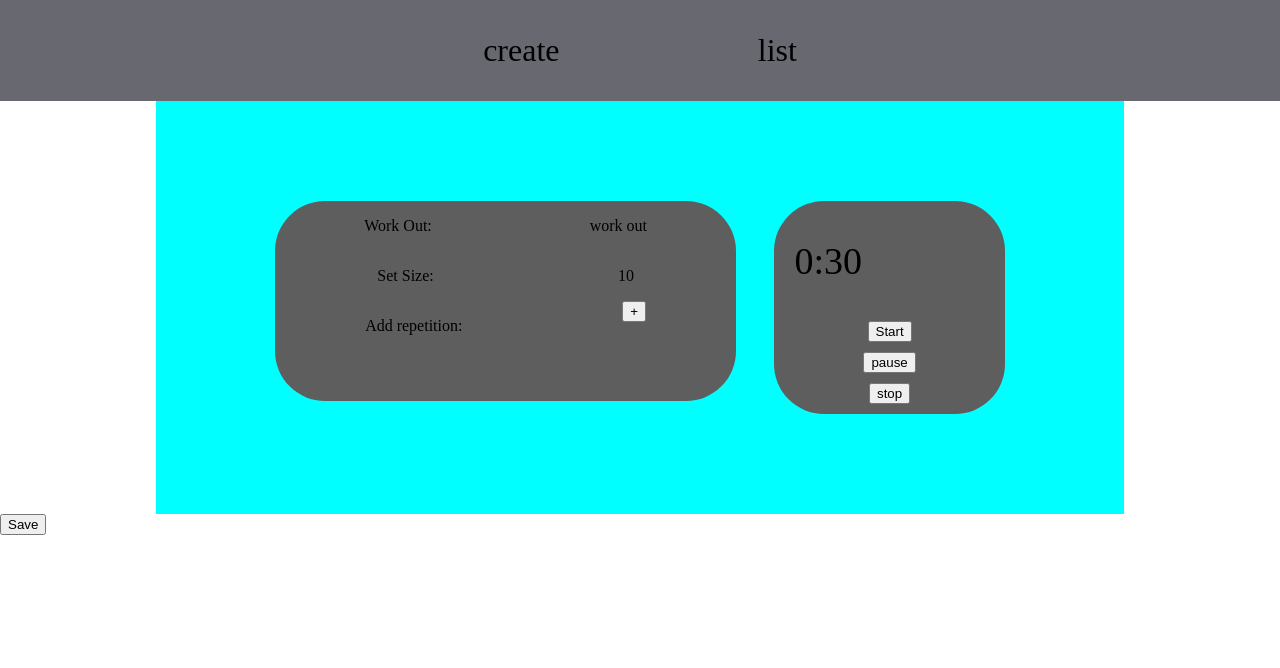
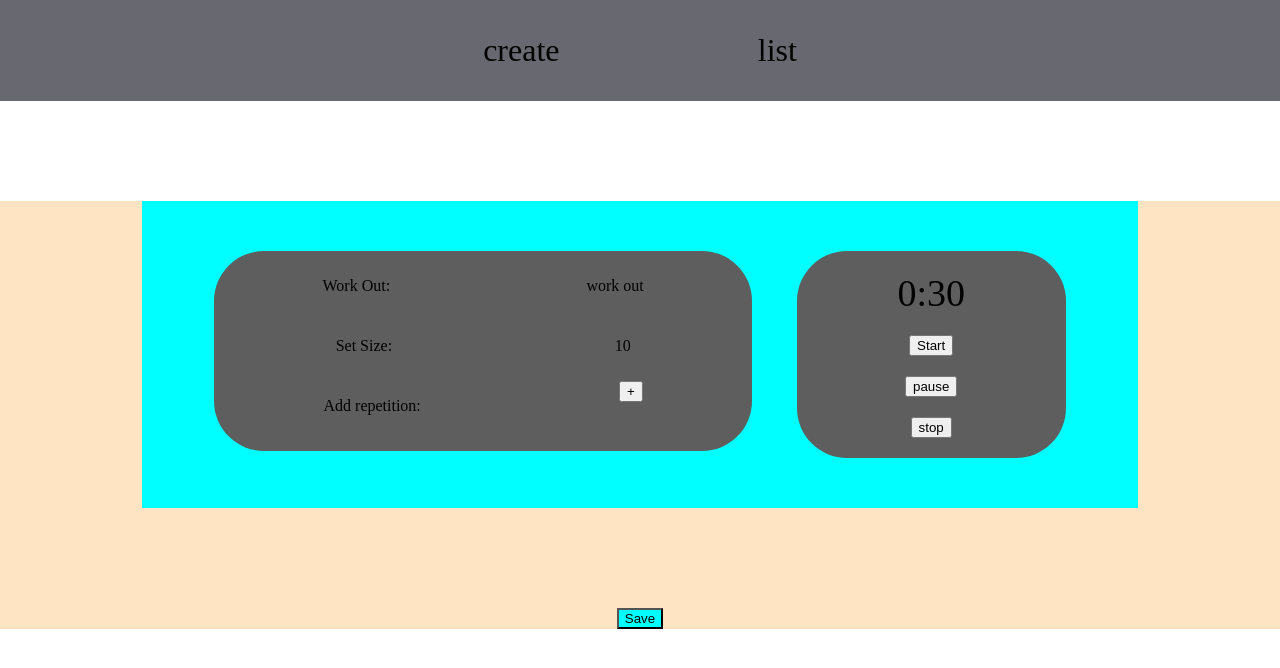
Before and after one commit to AzariahSILAS/workOutTracker, a plain HTML site: page Track workout/index.html in a window 1280 px wide. Drawn offline with Linux system fonts and the light colour scheme.

Commit message:
Update styles.css

```diff
--- a/Track workout/styles.css
+++ b/Track workout/styles.css
@@ -24,7 +24,7 @@ nav p{
 .twoColRow{
  display: flex;
  justify-content: space-around;
-
+ margin-top: 10px;
  padding: 0 10px;
 }
 
@@ -34,12 +34,11 @@ nav p{
 
 .firstRow{
  background-color: aqua;
- padding: 100px;
+ padding: 50px;
  justify-content: space-around;
- width: 60vw;
+ width: 70vw;
  height: 70%;
- margin-top: 20%;
- margin: auto;
+ margin: 100px auto;
 }
 
 .workoutBlock{
@@ -47,6 +46,7 @@ nav p{
     width: 60%;
     height: 200px;
     border-radius: 50px;
+
 }
 /* second col */
 .stopWatchBlock{
@@ -57,10 +57,26 @@ nav p{
 
 .stopWatchBlock button{
     display: block;
-    margin: 10px auto;
+    margin: 10px auto 20px auto;
+
 
 }
 .stopWatchBlock p{
-    margin-left: 20px;
     font-size: 38px;
+    text-align: center;
+    margin: 20px;
 }
+section{
+    align-items: center;
+    background-color: bisque;
+}
+#savebtn{
+    display: block;
+    background-color: aqua;
+    margin: 0 auto;
+}
+/* --------------- */
+
+.inputFiled{
+    margin-top: 14px;
+}
```
